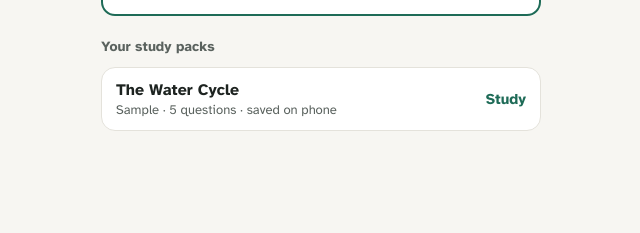
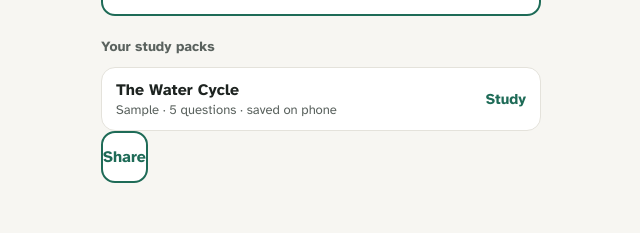
Before and after one commit to itsxandr/claude-and-dexter, a React (Vite) app in the folder app/: page / in a window 1280 px wide. Both pictures are taken after a click on the button "Open a pack file". Shown: the part 420-653 px from the top of the page, without its empty margins (319-959 px from the left). Built offline with nearby package versions, Linux system fonts and the light colour scheme.

Commit message:
Add Share and Open buttons to Library

```diff
--- a/app/src/App.tsx
+++ b/app/src/App.tsx
@@ -6,6 +6,7 @@ import { emptyMastery, recordAnswer } from './logic/mastery'
 import type { PathKind, SessionState } from './logic/session'
 import { startSession, pickNext, answer, skipFlagged } from './logic/session'
 import { listPacks, putPack, getMastery, putMastery } from './io/store'
+import { packFromJson } from './logic/packJson'
 import sampleStudyPack from '../fixtures/sample.studypack.json'
 import { PathPickScreen }    from './screens/PathPickScreen';
 import { SummaryScreen }     from './screens/SummaryScreen';
@@ -104,6 +105,17 @@ export default function App() {
 
   function handleMakePack() {
     setScreen({ name: 'make_pack' });
+  }
+
+  // Open a shared Pack_File: run it through packFromJson, and if it is a valid
+  // pack, save it (same id replaces the old one) and refresh the list. Returns
+  // whether the file was a valid pack so the Library can show an error if not.
+  async function handleImportPack(text: string): Promise<boolean> {
+    const result = packFromJson(text);
+    if (!result.ok) return false;
+    await putPack(result.pack);
+    setPacks(await listPacks());
+    return true;
   }
 
   // A pack was just made (or matched an existing one): refresh the list from
@@ -210,6 +222,7 @@ export default function App() {
           packs={packs}
           onStudy={handleStudyFromLesson}
           onMakePack={handleMakePack}
+          onImport={handleImportPack}
         />
       );
     }
--- a/app/src/screens/LessonsScreen.tsx
+++ b/app/src/screens/LessonsScreen.tsx
@@ -20,6 +20,17 @@ interface LessonsScreenProps {
    * runs the real make-pack flow. Left unset, the stand-in picker is used.
    */
   onMakePack?: () => void;
+  /**
+   * When set, "Open a pack file" reads the file text and hands it off here. The
+   * caller runs packFromJson + saves the pack, and returns whether it was a
+   * valid pack. Left unset, the stand-in parser is used.
+   */
+  onOpenPack?: (text: string) => Promise<boolean>;
+  /**
+   * When set, each saved pack row shows a "Share" button that calls this. The
+   * caller turns the pack into a Pack_File with packToJson and shares it.
+   */
+  onShare?: (pack: StudyPack) => void;
 }
 
 // ── Helpers ────────────────────────────────────────────────────────────────
@@ -55,7 +66,7 @@ function mbStr(bytes: number) {
  *  - JSON.parse + basic id check. Bad file → "This file is not a valid pack."
  *  - TODO: replace with Xan's packFromJson + formatCheck.
  */
-export function LessonsScreen({ packs, onStudy, onMakePack }: LessonsScreenProps) {
+export function LessonsScreen({ packs, onStudy, onMakePack, onOpenPack, onShare }: LessonsScreenProps) {
   const [phase, setPhase]   = useState<Phase>('idle');
   const [errorMsg, setErrorMsg] = useState('');
   const [loadingName, setLoadingName] = useState('');
@@ -115,15 +126,28 @@ export function LessonsScreen({ packs, onStudy, onMakePack }: LessonsScreenProps
 
   async function handlePackFile(file: File) {
     setErrorMsg('');
+
+    // Real path: hand the file text to the caller, which runs packFromJson and
+    // saves the pack. It returns whether the file was a valid pack.
+    if (onOpenPack) {
+      const text = await file.text();
+      const ok = await onOpenPack(text);
+      if (!ok) {
+        setErrorMsg('This file is not a valid pack.');
+        setPhase('error');
+      } else {
+        setPhase('idle');
+      }
+      return;
+    }
+
+    // Stand-in path (no caller): a parseable JSON with an id is "valid".
     try {
       const text   = await file.text();
       const parsed = JSON.parse(text);
-      // Basic check — a real pack must have an id field
-      // TODO: Replace with Xan's packFromJson + formatCheck
       if (typeof parsed !== 'object' || parsed === null || !('id' in parsed)) {
         throw new Error('invalid');
       }
-      // For now, treat any parseable JSON with an id as "valid" and go to study
       setPhase('idle');
       onStudy(parsed.id as string);
     } catch {
@@ -244,6 +268,15 @@ export function LessonsScreen({ packs, onStudy, onMakePack }: LessonsScreenProps
                     Study
                   </span>
                 </button>
+                {onShare && (
+                  <button
+                    className="lessons-screen__open-btn"
+                    onClick={() => onShare(pack)}
+                    aria-label={`Share ${pack.title}`}
+                  >
+                    Share
+                  </button>
+                )}
               </li>
             ))}
           </ul>
--- a/app/src/screens/Library.tsx
+++ b/app/src/screens/Library.tsx
@@ -1,4 +1,6 @@
 import type { StudyPack } from '../logic/types'
+import { packToJson } from '../logic/packJson'
+import { PACK_EXTENSION } from '../config'
 import { LessonsScreen } from './LessonsScreen'
 
 interface LibraryProps {
@@ -8,14 +10,53 @@ interface LibraryProps {
   onStudy: (packId: string) => void
   // Go to the Make Pack screen (the "Make a pack" button).
   onMakePack: () => void
+  // Import a Pack_File's text: parse, save, refresh the list. Returns whether
+  // the file was a valid pack. The store work lives in App.
+  onImport: (text: string) => Promise<boolean>
+}
+
+// A file-system-safe name for the shared Pack_File, e.g. "Water Cycle.studypack".
+function safeName(title: string): string {
+  const base = title.replace(/[^a-z0-9]+/gi, ' ').trim() || 'pack'
+  return base + PACK_EXTENSION
+}
+
+// Turn a pack into a Pack_File and share it, or download it when the Web Share
+// API cannot take files (for example on desktop).
+async function sharePack(pack: StudyPack): Promise<void> {
+  const json = packToJson(pack)
+  const file = new File([json], safeName(pack.title), { type: 'application/json' })
+
+  if (typeof navigator.canShare === 'function' && navigator.canShare({ files: [file] })) {
+    try {
+      await navigator.share({ files: [file], title: pack.title })
+      return
+    } catch {
+      // Cancelled or not allowed: fall through to a download.
+    }
+  }
+
+  const url = URL.createObjectURL(file)
+  const a = document.createElement('a')
+  a.href = url
+  a.download = file.name
+  a.click()
+  URL.revokeObjectURL(url)
 }
 
 /**
  * Library (design.md, Req 3.3): the first screen. It lists the saved Study_Packs
- * and offers "Make a pack". The visuals come straight from LessonsScreen so we
- * do not duplicate its markup or styling; here the file picker button routes to
- * the MakePack screen, which runs the real make-pack flow.
+ * and offers "Make a pack", "Open a pack file", and per-pack "Share". The visuals
+ * come straight from LessonsScreen so we do not duplicate its markup or styling.
  */
-export function Library({ packs, onStudy, onMakePack }: LibraryProps) {
-  return <LessonsScreen packs={packs} onStudy={onStudy} onMakePack={onMakePack} />
+export function Library({ packs, onStudy, onMakePack, onImport }: LibraryProps) {
+  return (
+    <LessonsScreen
+      packs={packs}
+      onStudy={onStudy}
+      onMakePack={onMakePack}
+      onOpenPack={onImport}
+      onShare={(pack) => void sharePack(pack)}
+    />
+  )
 }
```
